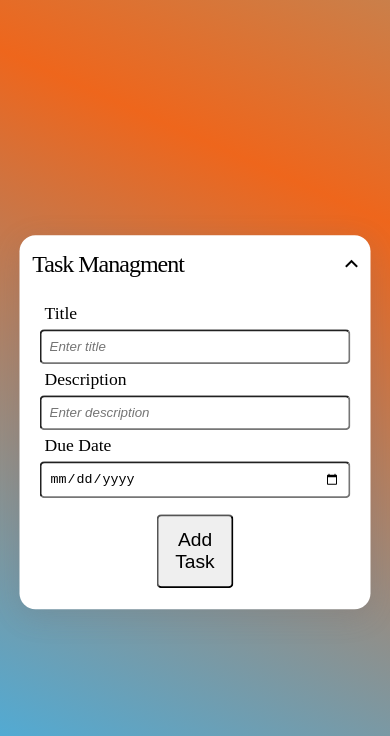
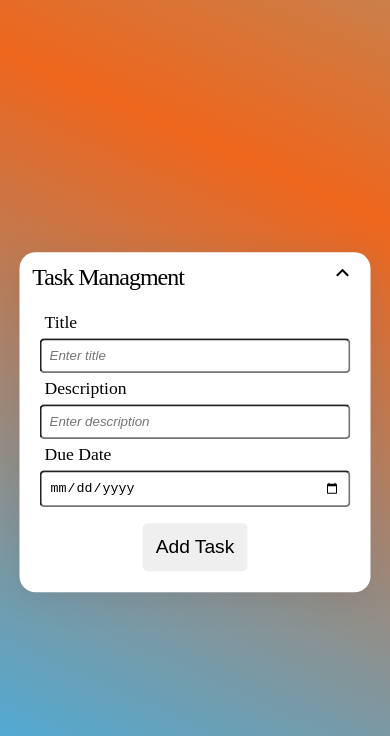
Before and after one commit to sankitdev/30DaysJSChallenge, a plain HTML site: page Day-27-Task-Managment-App/index.html in a window 390 px wide. Shown: the top 736 px of the page. Drawn offline with nearby package versions, Linux system fonts and the light colour scheme.

Commit message:
enhanced the responsiveness

```diff
--- a/Day-27-Task-Managment-App/style.css
+++ b/Day-27-Task-Managment-App/style.css
@@ -48,16 +48,19 @@ body {
 /* Header Section */
 h1 {
   display: inline-block;
-  width: 90%;
+  width: 70%;
   font-weight: 500;
   font-size: 1.5rem;
   padding: 0.8rem;
   letter-spacing: -1px;
-  line-height: 2rem;
+  line-height: 1.5rem;
 }
 
 .upDown {
+  position: absolute;
   font-size: 1.5rem;
+  right: 1rem;
+  top: 0.5rem;
 }
 
 /* Form Section Styling */
@@ -95,13 +98,12 @@ form button {
   display: block;
   outline: none;
   margin: 1rem auto;
-  padding: 0.8rem 0;
+  padding: 0.8rem;
   font-size: 1.2rem;
   border-radius: 5px;
   transition: all 0.1s ease-in-out;
   cursor: pointer;
-  width: 25%;
-  /* border: 1px solid #ee661c; */
+  border: none;
 }
 
 button:active {
```
